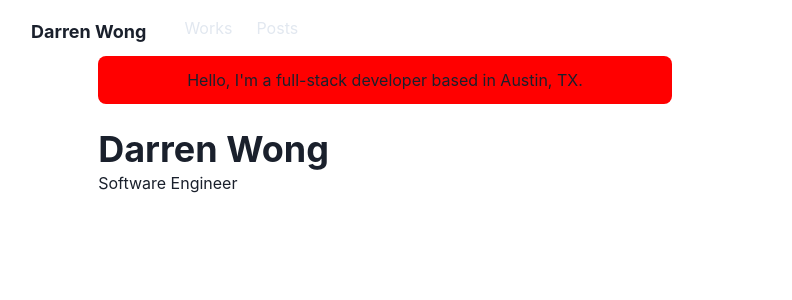
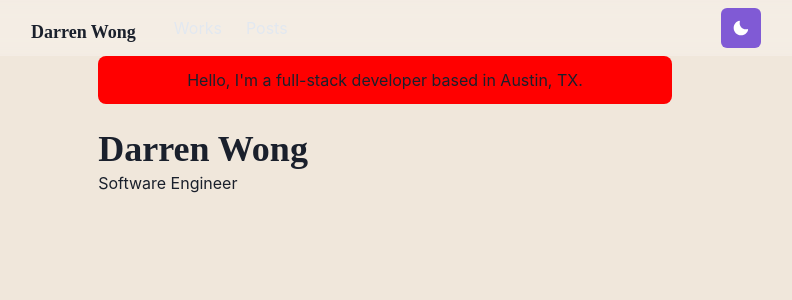
Before and after one commit to WongDarren/portfolio, a Next.js app: page / in a window 1280 px wide. Shown: the top 300 px of the page, without its empty margins (255-1047 px from the left). Built offline with nearby package versions, Linux system fonts and the light colour scheme.

Commit message:
Support dark theme

```diff
--- a/components/layouts/main.js
+++ b/components/layouts/main.js
@@ -1,5 +1,5 @@
 import Head from 'next/head';
-import Navbar from './navbar';
+import Navbar from '../navbar';
 import { Box, Container } from '@chakra-ui/react';
 import { Router } from 'next/dist/client/router';
 
--- a/components/layouts/navbar.js
+++ b/components/navbar.js
@@ -15,6 +15,7 @@
   useColorModeValue
 } from '@chakra-ui/react';
 import { HamburgerIcon } from '@chakra-ui/icons';
+import ThemeToggleButton from './theme-toggle-button';
 
 const LinkItem = ({ href, path, children }) => {
   const active = path === href;
@@ -75,6 +76,7 @@
           </LinkItem>
         </Stack>
         <Box flex={1} align="right">
+          <ThemeToggleButton />
           <Box ml={2} display={{ base: 'inline-block', md: 'none' }}>
             <Menu isLazy id="navbar-menu">
               <MenuButton
--- /dev/null
+++ b/components/theme-toggle-button.js
@@ -0,0 +1,16 @@
+import { IconButton, useColorMode, useColorModeValue } from '@chakra-ui/react';
+import { SunIcon, MoonIcon } from '@chakra-ui/icons';
+
+const ThemeToggleButton = () => {
+  const { toggleColorMode } = useColorMode();
+  return (
+    <IconButton
+      aria-label="Toggle theme"
+      colorScheme={useColorModeValue('purple', 'orange')}
+      onClick={toggleColorMode}
+      icon={useColorModeValue(<MoonIcon />, <SunIcon />)}
+    ></IconButton>
+  );
+};
+
+export default ThemeToggleButton;
--- /dev/null
+++ b/lib/theme.js
@@ -0,0 +1,42 @@
+import { extendTheme } from '@chakra-ui/react';
+import { mode } from '@chakra-ui/theme-tools';
+
+const styles = {
+  global: props => ({
+    body: {
+      bg: mode('#f0e7db', '#202023')(props)
+    }
+  })
+};
+
+const components = {
+  Heading: {
+    variants: {
+      'section-title': {
+        textDecoration: 'underline',
+        fontSize: 20,
+        textUnderlineOffset: 6,
+        textDecorationColor: '#525252',
+        textDecorationThickness: 4,
+        marginTop: 3,
+        marginBottom: 4
+      }
+    }
+  },
+  Link: {
+    baseStyle: props => ({
+      color: mode('#3d7aed', '#ff63c3')(props),
+      textUnderlineOffset: 3
+    })
+  }
+};
+
+const fonts = { heading: "'M PLUS Rounded 1c'" };
+
+const colors = { glassTeal: '#88ccca' };
+
+const config = { initialColorMode: 'dark', useSystemColorMode: true };
+
+const theme = extendTheme({ config, styles, components, colors, fonts });
+
+export default theme;
--- a/pages/_app.js
+++ b/pages/_app.js
@@ -1,9 +1,10 @@
 import { ChakraProvider } from '@chakra-ui/provider';
 import Layout from '../components/layouts/main';
+import theme from '../lib/theme';
 
 const Website = ({ Component, pageProps, router }) => {
   return (
-    <ChakraProvider>
+    <ChakraProvider theme={theme}>
       <Layout router={router}>
         <Component {...pageProps} key={router.route} />
       </Layout>
--- /dev/null
+++ b/pages/_document.js
@@ -0,0 +1,18 @@
+import { ColorModeScript } from '@chakra-ui/color-mode';
+import NextDocument, { Html, Head, Main, NextScript } from 'next/document';
+import theme from '../lib/theme';
+
+export default class Document extends NextDocument {
+  render() {
+    return (
+      <Html lan="en">
+        <Head />
+        <body>
+          <ColorModeScript initialColorMode={theme.config.initialColorMode} />
+          <Main />
+          <NextScript />
+        </body>
+      </Html>
+    );
+  }
+}
```
Also changed, not shown: components/logo.js (renamed from components/layouts/logo.js).
